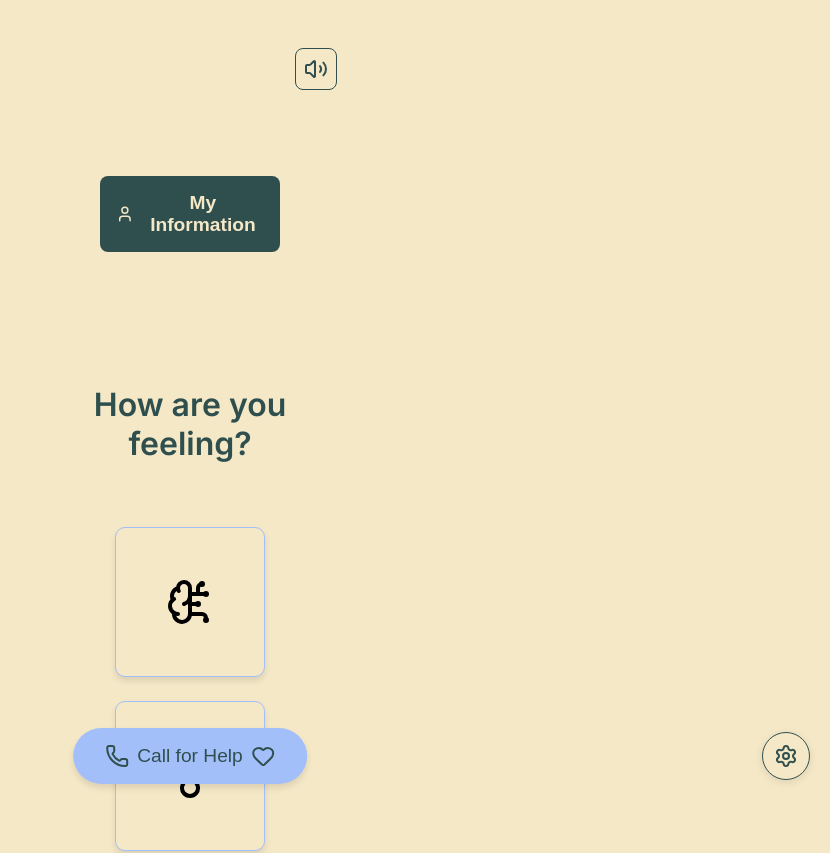
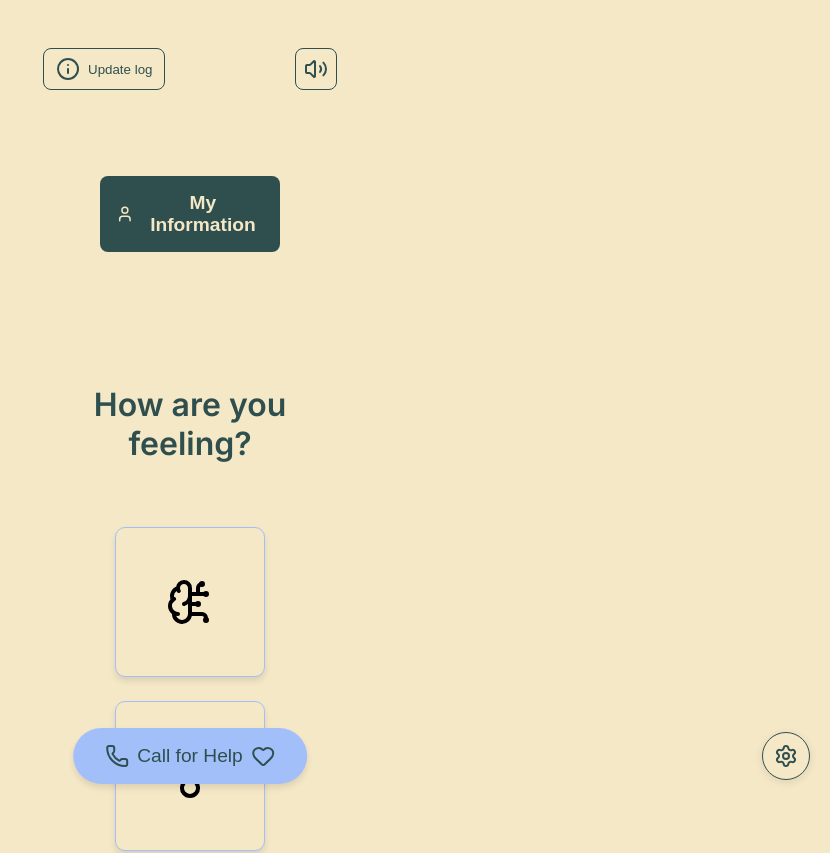
Before and after one commit to catancs/app-healthcare-elder-refugee, a React (Vite) app: page / in a window 1280 px wide. Shown: the top 853 px of the page, without its empty margins (450-1280 px from the left). Built offline with nearby package versions, Linux system fonts and the light colour scheme.

Commit message:
added update log with all the information about what changed in this update

```diff
--- a/src/screens/SymptomTriageScreen.module.css
+++ b/src/screens/SymptomTriageScreen.module.css
@@ -46,3 +46,53 @@
   font-size: 1.1rem;
   font-weight: 500;
 }
+/* New update log button */
+.updateLogButton {
+  position: absolute;
+  top: 1rem;
+  left: 1rem;
+  background: var(--white);
+  border: 1px solid var(--text-primary);
+  color: var(--text-primary);
+  padding: 0.5rem 0.75rem;
+  cursor: pointer;
+  display: flex;
+  align-items: center;
+  gap: 0.5rem;
+  border-radius: 8px;
+  transition: transform 0.2s;
+  z-index: 10;
+}
+
+.updateLogButton:hover {
+  transform: scale(1.05);
+}
+
+/* Modal overlay */
+.infoOverlay {
+  position: fixed;
+  top: 0;
+  left: 0;
+  width: 100%;
+  height: 100%;
+  background: rgba(0, 0, 0, 0.3);
+  display: flex;
+  align-items: center;
+  justify-content: center;
+  z-index: 200;
+}
+
+/* Modal content */
+.infoModal {
+  background: var(--white);
+  padding: 1.5rem;
+  border-radius: 8px;
+  max-width: 320px;
+  box-shadow: 0 4px 12px rgba(0, 0, 0, 0.15);
+  text-align: left;
+}
+
+.infoModal p {
+  margin: 0 0 1rem;
+  line-height: 1.4;
+}
--- a/src/screens/SymptomTriageScreen.tsx
+++ b/src/screens/SymptomTriageScreen.tsx
@@ -1,6 +1,6 @@
-import React from 'react';
+import React, {useState} from 'react';
 import { useNavigate } from 'react-router-dom';
-import { BrainCircuit, Thermometer, Wind, Mic, Volume2, User } from 'lucide-react';
+import { BrainCircuit, Thermometer, Wind, Mic, Volume2, User , InfoIcon} from 'lucide-react';
 import SymptomButton from '../components/SymptomButton';
 import HelpButton from '../components/HelpButton';
 import sharedStyles from '../styles/shared.module.css';
@@ -8,6 +8,7 @@ import styles from './SymptomTriageScreen.module.css';
 
 const SymptomTriageScreen: React.FC = () => {
   const navigate = useNavigate();
+  const [showUpdateLog, setShowUpdateLog] = useState(false);
 
   const handleReadAloud = () => {
     window.alert("This would read the on-screen text aloud in the user's selected language.");
@@ -19,6 +20,17 @@ const SymptomTriageScreen: React.FC = () => {
 
   return (
     <div className={sharedStyles.screen}>
+      {/* Update Log Button */}
+      <button
+        className={styles.updateLogButton}
+        onClick={() => setShowUpdateLog(true)}
+        aria-label="Update log"
+      >
+        <InfoIcon size={24} />
+        <span>Update log</span>
+      </button>
+
+
       <div style={{ display: 'flex', flexDirection: 'column', alignItems: 'center', gap: '0.5rem', marginTop: '5rem' }}>
         <button
           className={sharedStyles.primaryButton}
@@ -52,6 +64,29 @@ const SymptomTriageScreen: React.FC = () => {
         </div>
       </div>
       <HelpButton />
+
+    {/* Update Log Modal */}
+    {showUpdateLog && (
+        <div className={styles.infoOverlay} onClick={() => setShowUpdateLog(false)}>
+          <div className={styles.infoModal} onClick={e => e.stopPropagation()}>
+            <h2>Update Log</h2>
+            <p>
+              - Renamed “What are your symptoms?” to “How are you feeling?” for better clarity.<br />
+              - Added improved tap and hover animations on all main page buttons.<br />
+              - On the GP Guidance page, enhanced the “Talk with AI translator” button text and added an info option.<br />
+              - On the Symptom Logged step, added the “See all the steps” navigation button.
+            </p>
+            <button
+              className={sharedStyles.primaryButton}
+              style={{ marginTop: '1rem' }}
+              onClick={() => setShowUpdateLog(false)}
+            >
+              Got it
+            </button>
+          </div>
+        </div>
+      )}
+
     </div>
   );
 };
```
